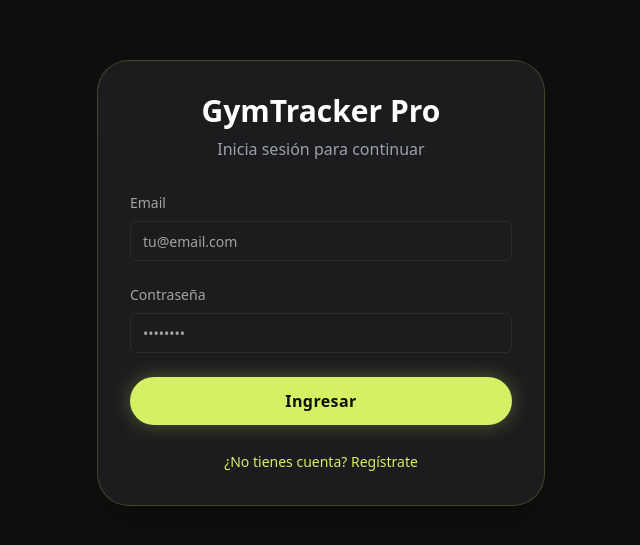
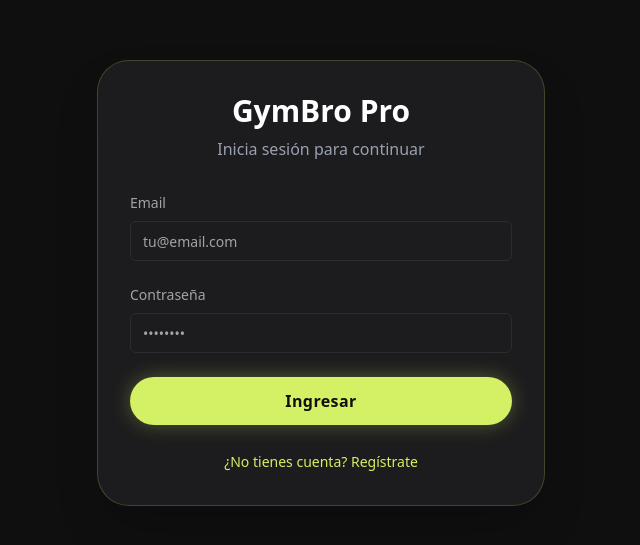
Before and after one commit to EmanuelMdz/GymBroApp, a React (Vite) app: page / in a window 1280 px wide. Shown: the part 117-662 px from the top of the page, without its empty margins (319-959 px from the left). Built offline with nearby package versions, Linux system fonts and the light colour scheme.

Commit message:
Rename app to GymBro Pro

```diff
--- a/index.html
+++ b/index.html
@@ -1,16 +1,19 @@
 <!doctype html>
 <html lang="en">
+
 <head>
   <meta charset="UTF-8" />
   <link rel="icon" type="image/svg+xml" href="/vite.svg" />
   <meta name="viewport" content="width=device-width, initial-scale=1.0" />
-    <title>GymTracker Pro</title>
+  <title>GymBro Pro</title>
   <link rel="preconnect" href="https://fonts.googleapis.com">
   <link rel="preconnect" href="https://fonts.gstatic.com" crossorigin>
   <link href="https://fonts.googleapis.com/css2?family=Outfit:wght@300;400;500;600;700&display=swap" rel="stylesheet">
 </head>
+
 <body>
   <div id="root"></div>
   <script type="module" src="/src/main.jsx"></script>
 </body>
+
 </html>
--- a/package.json
+++ b/package.json
@@ -1,5 +1,5 @@
 {
-  "name": "gym-tracker-pro",
+  "name": "gym-bro-pro",
   "private": true,
   "version": "0.0.0",
   "type": "module",
--- a/src/App.jsx
+++ b/src/App.jsx
@@ -15,7 +15,7 @@ function AppContent() {
   const { session, loading } = useAuth();
 
   if (loading) {
-    return <div className="min-h-screen bg-brand-dark flex items-center justify-center text-white">Cargando GymTracker...</div>;
+    return <div className="min-h-screen bg-brand-dark flex items-center justify-center text-white">Cargando GymBro Pro...</div>;
   }
 
   if (!session) {
--- a/src/pages/Auth.jsx
+++ b/src/pages/Auth.jsx
@@ -49,7 +49,7 @@ export default function Auth() {
         <div className="min-h-screen flex items-center justify-center bg-brand-dark p-4">
             <Card className="w-full max-w-md bg-brand-card border-brand-lime/20 shadow-2xl p-8">
                 <div className="text-center mb-8">
-                    <h1 className="text-3xl font-bold text-white mb-2">GymTracker Pro</h1>
+                    <h1 className="text-3xl font-bold text-white mb-2">GymBro Pro</h1>
                     <p className="text-gray-400">
                         {isLogin ? 'Inicia sesión para continuar' : 'Crea tu cuenta gratis'}
                     </p>
--- a/vite.config.js
+++ b/vite.config.js
@@ -12,8 +12,8 @@ export default defineConfig({
       registerType: 'autoUpdate',
       includeAssets: ['favicon.ico', 'apple-touch-icon.png', 'masked-icon.svg'],
       manifest: {
-        name: 'GymTracker Pro',
-        short_name: 'GymTracker',
+        name: 'GymBro Pro',
+        short_name: 'GymBro Pro',
         description: 'Tu compañero de entrenamiento inteligente',
         theme_color: '#0f0f0f',
         icons: [
```
Lines whose indentation alone changed are shown as unchanged.
